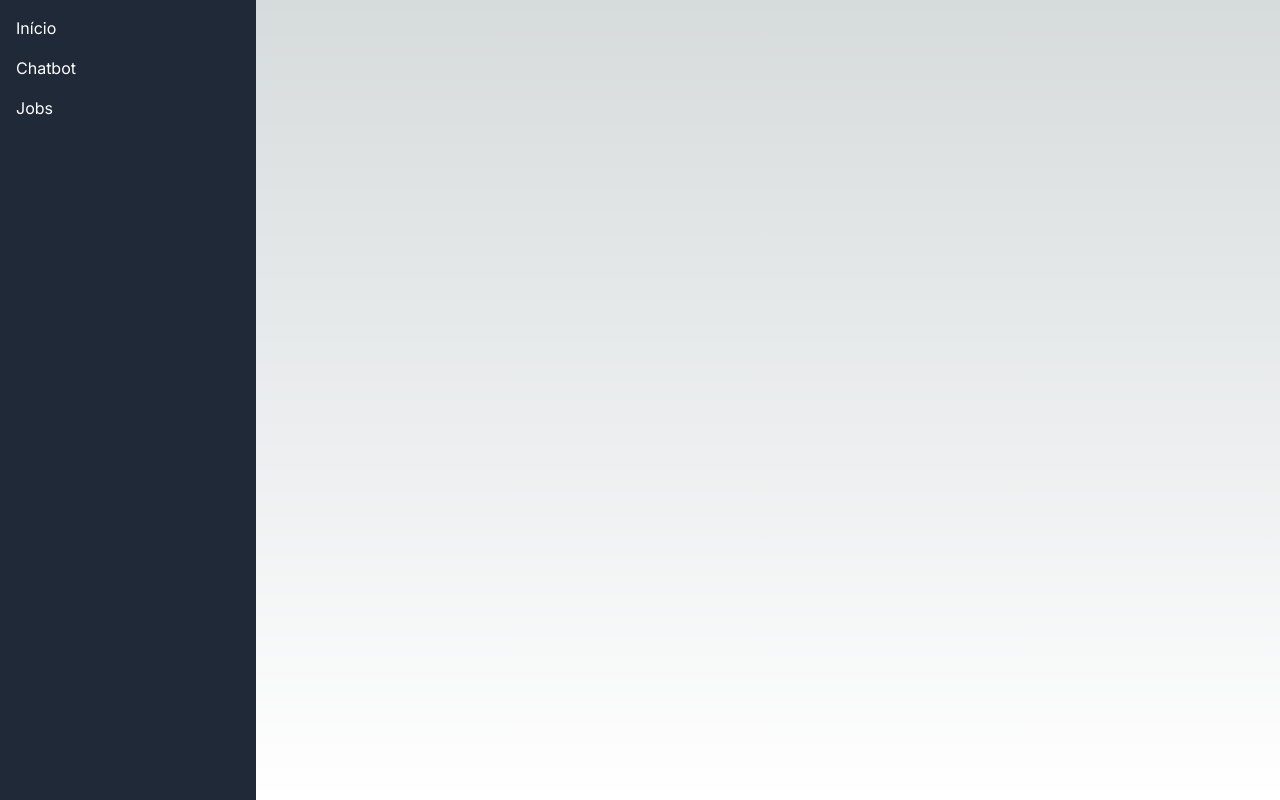
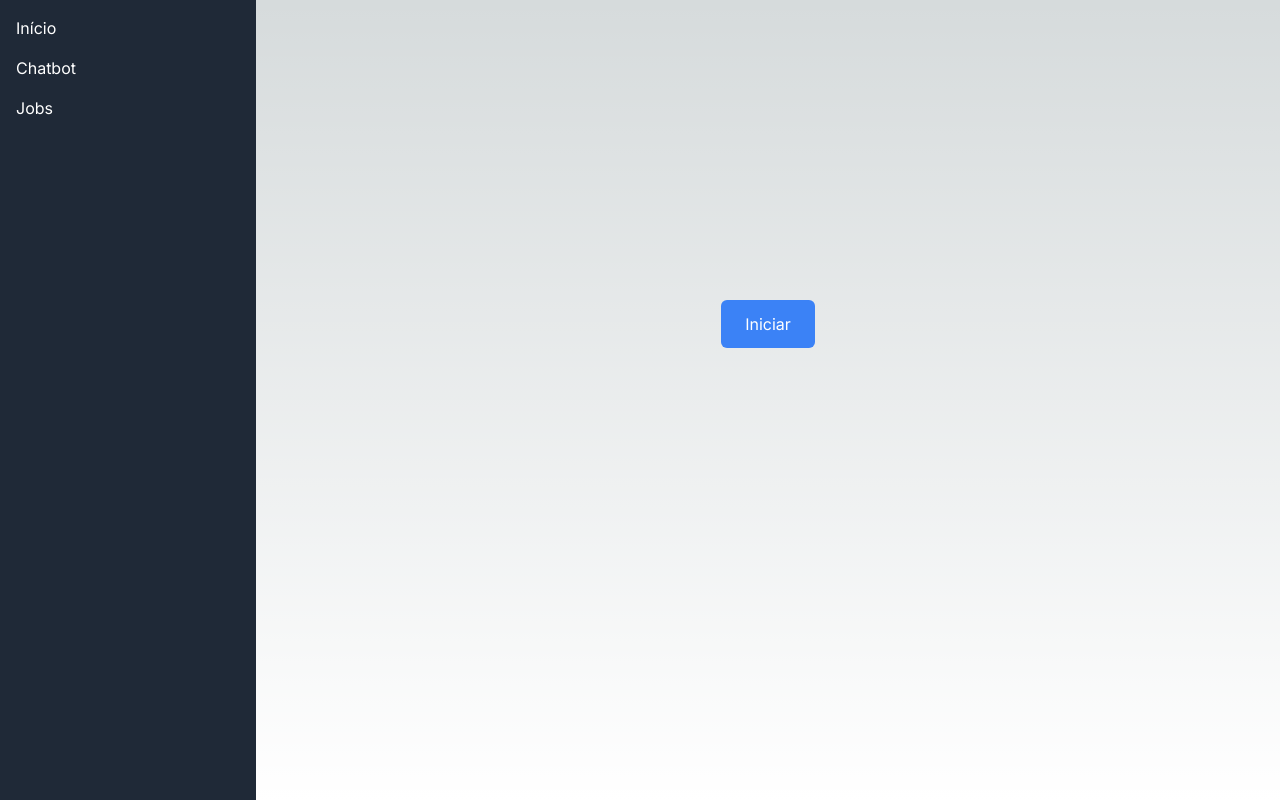
Before and after one commit to arthur-mendonca/nextjs-chatbot-groq, a Next.js app: page / in a window 1280 px wide. Built offline with nearby package versions, Linux system fonts and the light colour scheme.

Commit message:
fix: consertar erro em page.tsx - deploy

```diff
--- a/app/page.tsx
+++ b/app/page.tsx
@@ -1,15 +1,24 @@
+"use client";
 import Layout from "./components/Layout/Layout";
+import { useRouter } from "next/navigation";
 
-import React, { ReactNode } from "react";
+export default function Home() {
+  const router = useRouter();
 
-interface HomeProps {
-  children: React.ReactNode;
-}
-
-export default function Home(props: HomeProps) {
+  const handleStart = () => {
+    router.push("/start");
+  };
   return (
     <>
-      <Layout>{props.children}</Layout>
+      <Layout>
+        <div className="flex w-full items-center justify-center h-[75vh]">
+          <button
+            onClick={handleStart}
+            className="px-6 py-3 bg-blue-500 text-white rounded-md hover:bg-blue-600 transition duration-300">
+            Iniciar
+          </button>
+        </div>
+      </Layout>
     </>
   );
 }
```
